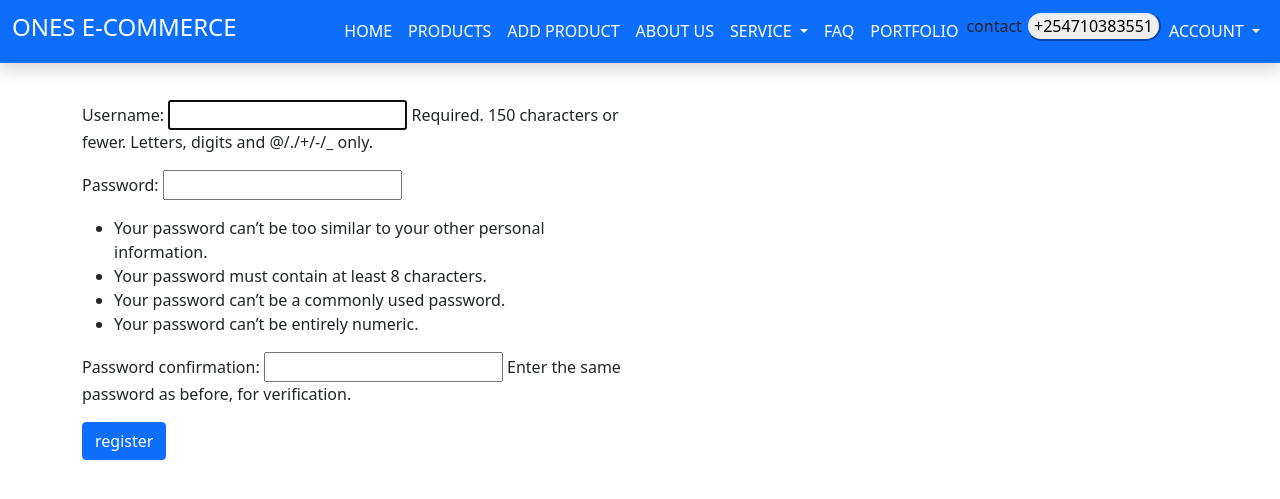
After one commit to onesmus1024/OnesEcommerce, a Django app: page /register/ in a window 1280 px wide. The commit adds this page. Shown: the top 499 px of the page. Run offline with Django 3.2, Linux system fonts and the light colour scheme; some libraries are stand-ins or nearby versions.

Commit message:
user authentication added

```diff
--- a/OnesEcommerce/settings.py
+++ b/OnesEcommerce/settings.py
@@ -78,7 +78,7 @@ WSGI_APPLICATION = 'OnesEcommerce.wsgi.application'
 DATABASES = {
     'default': {
         'ENGINE': 'django.db.backends.mysql',
-        'NAME': BASE_DIR / 'db.sqlite3',
+        #'NAME': BASE_DIR / 'db.sqlite3',
         'NAME': 'OnesEcommerce1',
         'USER': 'root',
         'PASSWORD': 'on07mawa',
@@ -133,3 +133,4 @@ MEDIA_URL = '/media/'
 # https://docs.djangoproject.com/en/3.2/ref/settings/#default-auto-field
 
 DEFAULT_AUTO_FIELD = 'django.db.models.BigAutoField'
+LOGIN_REDIRECT_URL = '/'
--- a/OnesEcommerce/urls.py
+++ b/OnesEcommerce/urls.py
@@ -21,4 +21,5 @@ from django.conf.urls.static import static
 urlpatterns = [
     path('',include('ecommerce.urls')),
     path('admin/', admin.site.urls),
+    path('accounts/',include("django.contrib.auth.urls")),
 ]+static(settings.MEDIA_URL,document_root=settings.MEDIA_ROOT)
--- a/ecommerce/templates/ecommerce/home.html
+++ b/ecommerce/templates/ecommerce/home.html
@@ -77,13 +77,35 @@
                             </a>
                         </li>
                         <li class="nav-item">
-                            <a href="{% url 'ecommerce:signup' %}" class="nav-link text-white">
-                                SIGN UP
-                            </a>
-                        </li>
-                        <li class="nav-item">
                             contact
                             <button class="rounded-pill d-lg-inline border-primary d-md-none" style="border-radius: 20px;">+254710383551</button>
+                        </li>
+                        <li class="nav-item dropdown">
+                            <a href="" class="nav-link text-white dropdown-toggle" data-bs-toggle="dropdown" data-bs-target="#dropdownitem" >
+                                ACCOUNT
+                            </a>
+                            <ul class="dropdown-menu" id="dropdownitem">
+
+                                <li>
+                                    <hr class="dropdown-divider">
+                                </li>
+                                {% if user.is_authenticated %}
+                                    <li>
+                                        <a href="{% url 'logout' %}" class="dropdown-item">logout</a>
+                                    </li>
+                                {% else %}
+                                    <li>
+                                        <a href="{% url 'login' %}" class="dropdown-item">login</a>
+                                    </li>
+                                {% endif %}
+                                <li>
+                                    <a href="" class="dropdown-item">my profile</a>
+                                </li>
+                                <li>
+                                    <a href="" class="dropdown-item">register</a>
+                                </li>
+
+                            </ul>
                         </li>
 
                     </ul>
@@ -94,6 +116,7 @@
 
 
     {% block content %}
+        {% if user.is_authenticated %}
             <div class="container-fluid info">
                 <div>
                     <div class="row">
@@ -105,6 +128,7 @@
                         <div class="col-6 offset-3 ">
                             <h4 class="text-center">ONES E-COMMERCE</h4>
                             <p class="text-center text-danger">
+                                {{user.username}}
                                 welcome to ones e-commerce
                             </p>
                             <a href="{% url 'ecommerce:products'%}"><button class="rounded-pill">MAKE YOUR FIRST PURCHASE</button></a>
@@ -113,6 +137,9 @@
                     </div>
             </div>
         </div>
+        {% else %}
+            <p>please login <a href="{% url 'login' %}" style="margin-top: 200px;"> click here to login</a></p>
+        {% endif %}
 
     {% endblock %}
 </body>
--- /dev/null
+++ b/ecommerce/templates/registration/register.html
@@ -0,0 +1,16 @@
+{% extends "../ecommerce/home.html" %}
+
+{% block content %}
+
+<div class="container">
+    <div class="row">
+        <div class="col-md-6" style="margin-top: 100px;">
+            <form class="form-group" action="{% url 'ecommerce:register' %}">
+                {% csrf_token %}
+                {{form.as_p}}
+                <input type="submit" class="btn btn-primary" value="register">
+            </form>
+        </div>
+    </div>
+</div>
+{%endblock%}
--- a/ecommerce/urls.py
+++ b/ecommerce/urls.py
@@ -8,5 +8,7 @@ urlpatterns=[
     path('',views.Home.as_view(),name='home'),
     path('home/',views.Home.as_view(),name='home'),
     path('products/',views.ProductsView.as_view(),name='products'),
-    path('addproduct/',views.AddProductView.as_view(),name='addproduct')
+    path('addproduct/',views.AddProductView.as_view(),name='addproduct'),
+    path('register/',views.register,name='register'),
+    path('logout/',view=views.userlogout,name='logout')
 ]
--- a/ecommerce/views.py
+++ b/ecommerce/views.py
@@ -1,8 +1,28 @@
-from django.shortcuts import render
+from django.shortcuts import render,redirect
 from django.views import generic
 from .models import User,Product
 from .forms import SignUpForm,AddProduct
+from django.contrib.auth.forms import UserCreationForm
+from django.contrib.auth import authenticate,login,logout
 # Create your views here.
+def userlogout(request):
+    logout(request)
+def register(request):
+    if request.method=='POST':
+        form=UserCreationForm(request.POST)
+        print("in register function")
+        if form.is_valid:
+
+            username = form.cleaned_data['username']
+            password = form.cleaned_data['password1']
+            form.save()
+            user = authenticate(request,username=username,password=password)
+            login(request,user=user)
+            return redirect('home')
+    else:
+            form = UserCreationForm()
+    context = {'form':form}
+    return render(request=request,template_name="registration/register.html",context=context)
 
 class SignUp(generic.CreateView):
     model = User
```
Also changed, not shown: ecommerce/serializers.py (added, +8 -0 lines), ecommerce/templates/registration/login.html (added, +19 -0 lines), db.sqlite3, media/images/Analytics_team_Monochromatic.png (added). Lines whose indentation alone changed are shown as unchanged.
